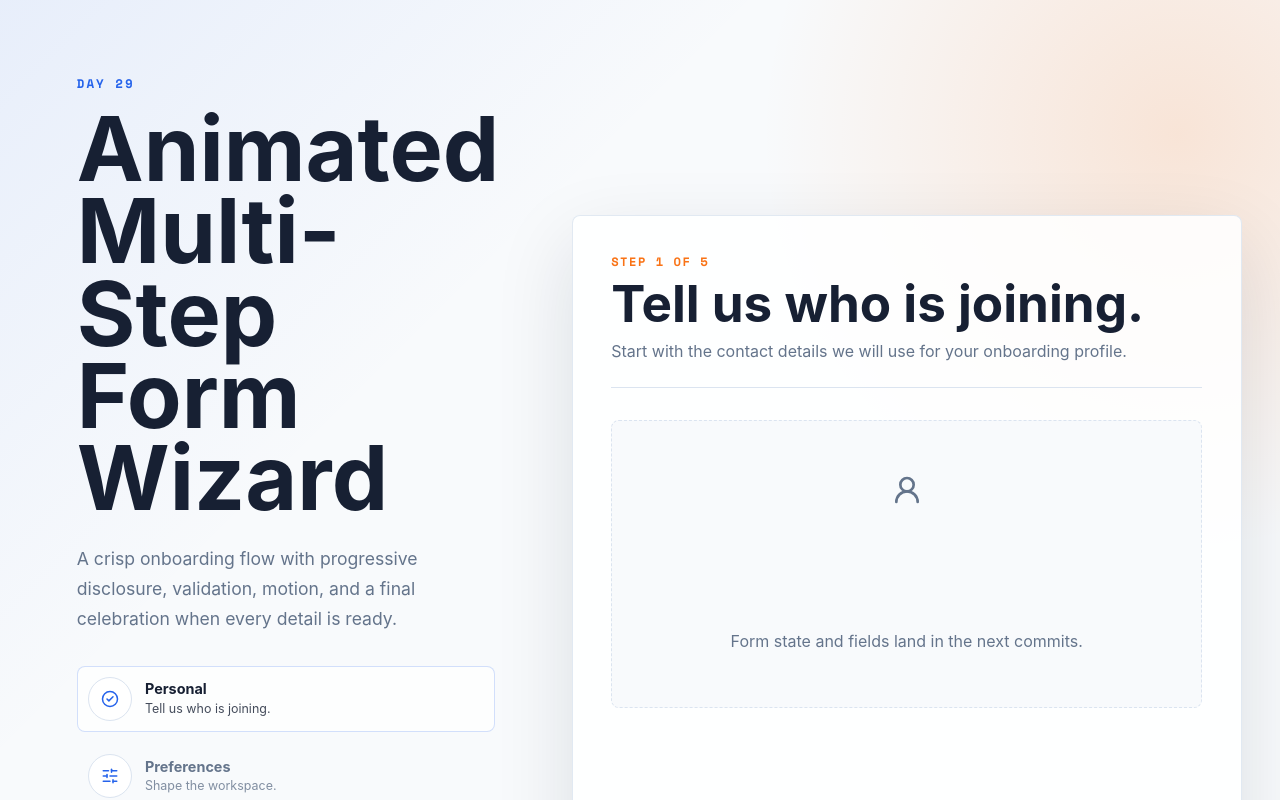
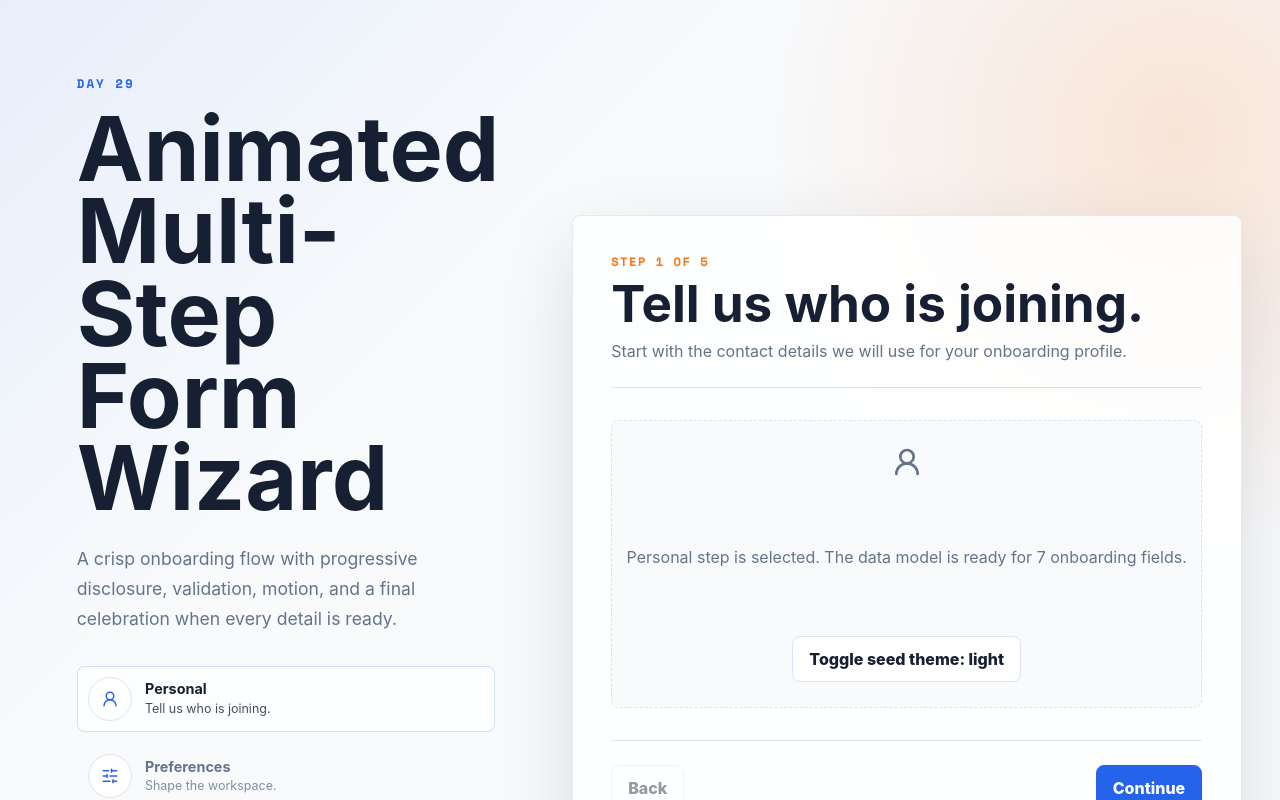
Before and after one commit to ShreeBohara/50-Days-of-Creative-Frontend, a React (Vite) app in the folder day-29-form-wizard/: page / in a window 1280 px wide. Shown: the top 800 px of the page. Built offline with nearby package versions, Linux system fonts and the light colour scheme.

Commit message:
day-29: form-state — multi-step state, direction, navigation

```diff
--- a/day-29-form-wizard/src/App.css
+++ b/day-29-form-wizard/src/App.css
@@ -67,21 +67,36 @@
 }
 
 .step-list li {
+  min-width: 0;
+}
+
+.step-button {
   display: grid;
   grid-template-columns: 2.75rem 1fr;
   align-items: center;
   gap: 0.8rem;
+  width: 100%;
   min-height: 4rem;
   padding: 0.65rem;
   border: 1px solid transparent;
   border-radius: 8px;
+  background: transparent;
   color: var(--muted);
+  text-align: left;
+  transition:
+    background 180ms ease,
+    border-color 180ms ease,
+    color 180ms ease;
 }
 
-.step-list li.is-active {
+.step-list li.is-active .step-button {
   border-color: rgba(37, 99, 235, 0.2);
   background: rgba(255, 255, 255, 0.72);
   color: var(--ink);
+}
+
+.step-list li.is-complete .step-button {
+  color: var(--blue-600);
 }
 
 .step-marker {
@@ -171,6 +186,58 @@
   text-align: center;
 }
 
+.ghost-button,
+.secondary-button,
+.primary-button {
+  min-height: 2.85rem;
+  display: inline-flex;
+  align-items: center;
+  justify-content: center;
+  gap: 0.5rem;
+  padding: 0.72rem 1rem;
+  border-radius: 8px;
+  font-weight: 800;
+  transition:
+    transform 180ms ease,
+    border-color 180ms ease,
+    background 180ms ease,
+    color 180ms ease;
+}
+
+.ghost-button,
+.secondary-button {
+  border: 1px solid var(--line);
+  background: var(--surface);
+  color: var(--ink);
+}
+
+.primary-button {
+  border: 1px solid var(--blue);
+  background: var(--blue);
+  color: #ffffff;
+}
+
+.ghost-button:hover,
+.secondary-button:hover,
+.primary-button:hover {
+  transform: translateY(-1px);
+}
+
+.secondary-button:disabled,
+.primary-button:disabled {
+  cursor: not-allowed;
+  opacity: 0.45;
+  transform: none;
+}
+
+.wizard-actions {
+  display: flex;
+  justify-content: space-between;
+  gap: 1rem;
+  padding-top: 1.5rem;
+  border-top: 1px solid var(--line);
+}
+
 @media (max-width: 880px) {
   .wizard-app {
     grid-template-columns: 1fr;
--- a/day-29-form-wizard/src/App.jsx
+++ b/day-29-form-wizard/src/App.jsx
@@ -1,3 +1,4 @@
+import { useState } from 'react'
 import {
   CheckCircle2,
   ClipboardCheck,
@@ -46,22 +47,43 @@ const steps = [
   },
 ]
 
-function StepOverview() {
+const initialForm = {
+  name: '',
+  email: '',
+  phone: '',
+  interests: [],
+  theme: 'light',
+  avatar: null,
+  plan: 'pro',
+}
+
+function StepOverview({ currentIndex, onStepSelect }) {
   return (
     <ol className="step-list" aria-label="Wizard steps">
       {steps.map((step, index) => {
         const Icon = step.icon
-        const isActive = index === 0
+        const isActive = index === currentIndex
+        const isComplete = index < currentIndex
 
         return (
-          <li className={isActive ? 'is-active' : ''} key={step.id}>
+          <li
+            className={`${isActive ? 'is-active' : ''} ${isComplete ? 'is-complete' : ''}`}
+            key={step.id}
+          >
+            <button
+              type="button"
+              className="step-button"
+              aria-current={isActive ? 'step' : undefined}
+              onClick={() => onStepSelect(index)}
+            >
               <span className="step-marker" aria-hidden="true">
-              {isActive ? <CheckCircle2 size={18} /> : <Icon size={18} />}
+                {isComplete ? <CheckCircle2 size={18} /> : <Icon size={18} />}
               </span>
               <span>
                 <strong>{step.label}</strong>
                 <small>{step.title}</small>
               </span>
+            </button>
           </li>
         )
       })}
@@ -70,6 +92,39 @@ function StepOverview() {
 }
 
 function App() {
+  const [currentIndex, setCurrentIndex] = useState(0)
+  const [direction, setDirection] = useState(1)
+  const [formData, setFormData] = useState(initialForm)
+
+  const currentStep = steps[currentIndex]
+  const CurrentIcon = currentStep.icon
+  const isFirstStep = currentIndex === 0
+  const isLastStep = currentIndex === steps.length - 1
+
+  const updateField = (field, value) => {
+    setFormData((data) => ({
+      ...data,
+      [field]: value,
+    }))
+  }
+
+  const goToStep = (nextIndex) => {
+    if (nextIndex === currentIndex || nextIndex < 0 || nextIndex >= steps.length) {
+      return
+    }
+
+    setDirection(nextIndex > currentIndex ? 1 : -1)
+    setCurrentIndex(nextIndex)
+  }
+
+  const goBack = () => {
+    goToStep(currentIndex - 1)
+  }
+
+  const goNext = () => {
+    goToStep(currentIndex + 1)
+  }
+
   return (
     <main className="wizard-app">
       <section className="intro-panel" aria-labelledby="app-title">
@@ -79,20 +134,41 @@ function App() {
           A crisp onboarding flow with progressive disclosure, validation, motion, and a
           final celebration when every detail is ready.
         </p>
-        <StepOverview />
+        <StepOverview currentIndex={currentIndex} onStepSelect={goToStep} />
       </section>
 
       <section className="wizard-panel" aria-label="Onboarding form">
         <div className="wizard-card">
           <div className="wizard-card__header">
-            <span className="step-count">Step 1 of {steps.length}</span>
-            <h2>{steps[0].title}</h2>
-            <p>{steps[0].description}</p>
+            <span className="step-count">
+              Step {currentIndex + 1} of {steps.length}
+            </span>
+            <h2>{currentStep.title}</h2>
+            <p>{currentStep.description}</p>
           </div>
 
-          <div className="placeholder-step">
-            <UserRound size={32} aria-hidden="true" />
-            <p>Form state and fields land in the next commits.</p>
+          <div className="placeholder-step" data-direction={direction}>
+            <CurrentIcon size={32} aria-hidden="true" />
+            <p>
+              {currentStep.label} step is selected. The data model is ready for{' '}
+              {Object.keys(formData).length} onboarding fields.
+            </p>
+            <button
+              type="button"
+              className="ghost-button"
+              onClick={() => updateField('theme', formData.theme === 'light' ? 'dark' : 'light')}
+            >
+              Toggle seed theme: {formData.theme}
+            </button>
+          </div>
+
+          <div className="wizard-actions">
+            <button type="button" className="secondary-button" onClick={goBack} disabled={isFirstStep}>
+              Back
+            </button>
+            <button type="button" className="primary-button" onClick={goNext} disabled={isLastStep}>
+              Continue
+            </button>
           </div>
         </div>
       </section>
```
Lines whose indentation alone changed are shown as unchanged.
